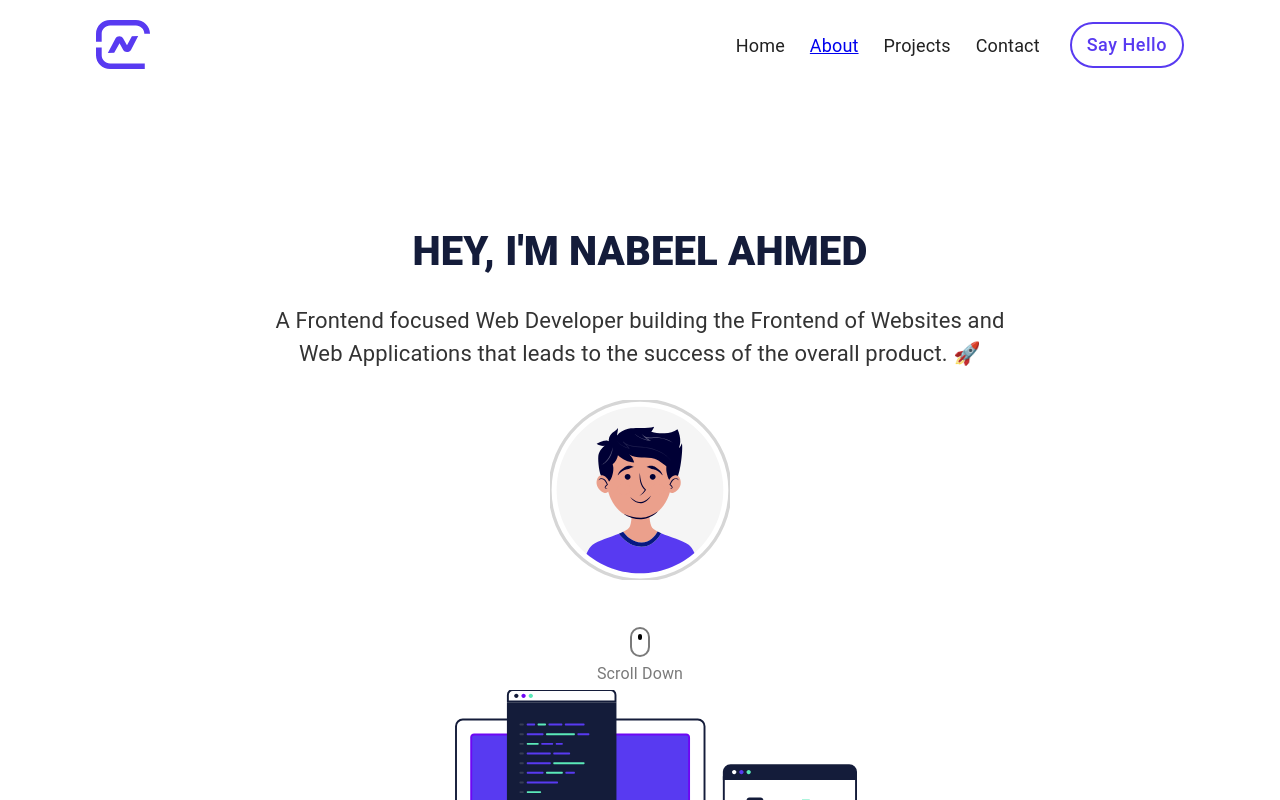
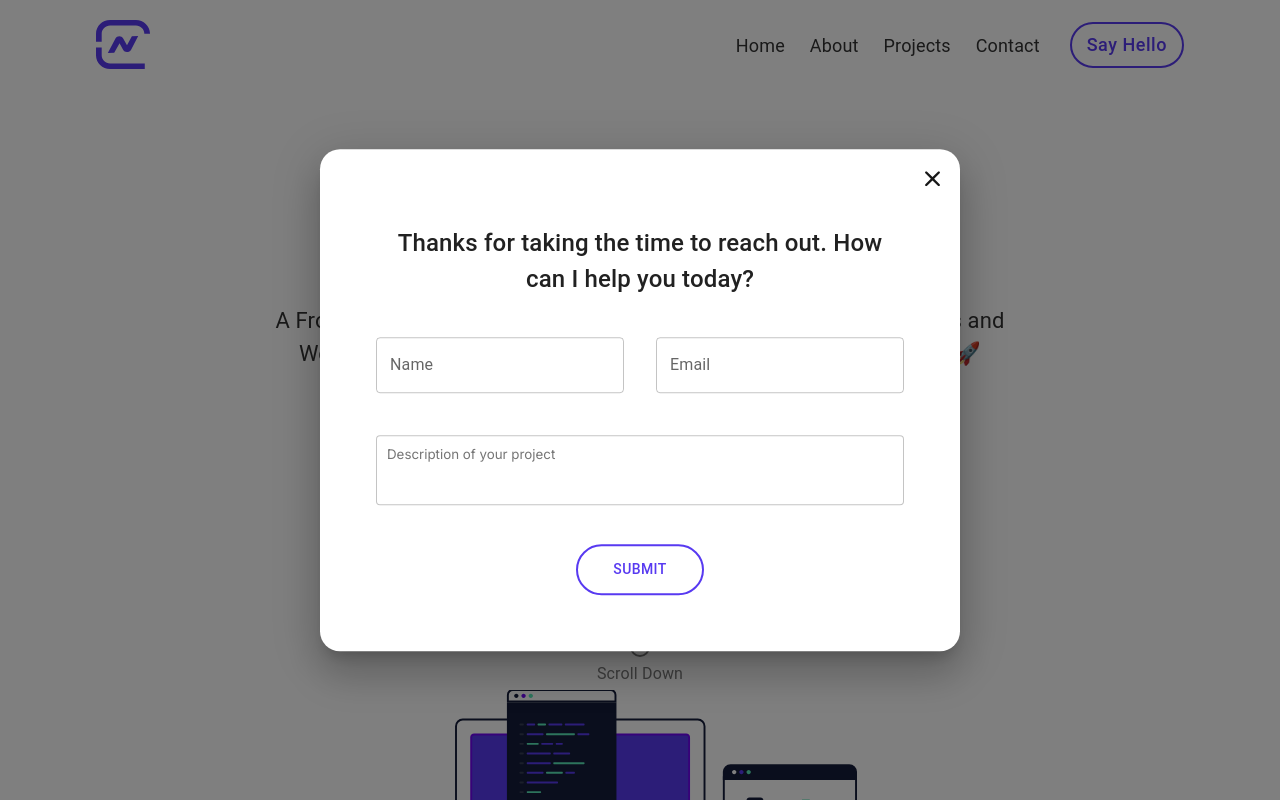
Before and after one commit to nabeelahmed8717/portfolio, a Next.js app in the folder portfolio-app/: page / in a window 1280 px wide. Both pictures are taken after a click on the button "Say Hello". Shown: the top 800 px of the page. Built offline with nearby package versions, Linux system fonts and the light colour scheme.

Commit message:
changes in portfolio

```diff
--- a/portfolio-app/components/organisms/footer/footer.tsx
+++ b/portfolio-app/components/organisms/footer/footer.tsx
@@ -89,7 +89,7 @@ const Footer = () => {
             <Image src={rocketImage} width={100} alt={''} />
           </div>
           <h2 className='fs-32 fw-500 text-center' style={{ marginBottom: "40px", marginTop: "20px" }}>
-            I’m excited to learn about your project. Ready to get started?
+            {"I’m excited to learn about your project. Ready to get started?"}
           </h2>
 
           <form onSubmit={formik.handleSubmit}>
--- a/portfolio-app/components/organisms/navbar/navBar.module.scss
+++ b/portfolio-app/components/organisms/navbar/navBar.module.scss
@@ -4,8 +4,43 @@
     margin: 0 auto;
   }
   .navItems{
+    a{
+      color: #333;
+      cursor: pointer;
+      text-decoration: none !important;
+      &:hover{
+        color: #000000;
+      }
+    }
+    p{
+      color: #333;
+      cursor: pointer;
+      &:hover{
+        color: #000000;
+      }
+    }
     @media (max-width: 768px) {
       display: none !important;
     }
   }
+
 }
+.navResMenu{
+  a{
+    color: #333;
+    cursor: pointer;
+    text-decoration: none !important;
+    text-align: center;
+    &:hover{
+      color: #000000;
+    }
+  }
+  p{
+    color: #333;
+    cursor: pointer;
+    text-align: center;
+    &:hover{
+      color: #000000;
+    }
+  }
+}
--- a/portfolio-app/components/organisms/navbar/navbar.tsx
+++ b/portfolio-app/components/organisms/navbar/navbar.tsx
@@ -2,11 +2,22 @@
 import VectorOne from '@/public/vectorone'
 import React, { useEffect, useState } from 'react'
 import styles from './navbar.module.scss'
-import { Button } from '@mui/material'
+import { Box, Button, Grid, SwipeableDrawer, TextField, TextareaAutosize } from '@mui/material'
 import MenuIcon from '@/public/menuIcon'
+import CloseIcon from '@/public/closeIcon'
+import ModalToDrawer from '@/components/shared/modalToDrawer'
+import { useFormik } from 'formik'
+import * as yup from 'yup';
 
 const Navbar = () => {
   const [isMobile, setIsMobile] = useState(false);
+  const [isResMenu, setIsResMenu] = useState(false);
+  const [isContactModal, setIsContactModal] = useState(false);
+
+  const toggleDrawer = (isContactModal: any) => () => {
+    setIsContactModal(isContactModal);
+  };
+
   useEffect(() => {
     const mediaQuery = window.matchMedia('(max-width: 768px)');
     function handleViewportChange(event: any) {
@@ -18,31 +29,152 @@ const Navbar = () => {
       mediaQuery.removeListener(handleViewportChange);
     };
   }, []);
+
+
+
+  const validationSchema = yup.object({
+    name: yup.string().required('Name is required'),
+    email: yup.string().email('Invalid email format').required('Email is required'),
+    description: yup.string().required('Budget is required'),
+  });
+
+
+  const formik = useFormik({
+    initialValues: {
+      name: '',
+      email: '',
+      description: '',
+    },
+    validationSchema: validationSchema,
+    onSubmit: (values) => {
+      console.log(values);
+    },
+  });
   return (
     <div className={styles.navbarMain}>
       <div className={`${styles.innerWrapper}  flex justify-between align-center`} style={{ padding: "20px 0px" }}>
         <VectorOne />
         {
           !isMobile ?
-          <div>
+            <div>
               <div className={`${styles.navItems} flex align-center`} style={{ gap: "30px" }}>
                 <div className='flex align-center fs-18' style={{ gap: "25px" }}>
                   <p>Home</p>
                   <a href="#about"><p>About</p></a>
-
-                  <p>Projects</p>
+                  <a href="#projects"><p>Projects</p></a>
                   <p>Contact</p>
                 </div>
-                <Button variant='outlined' style={{ textTransform: "capitalize" }} className='fs-18'>Say Hello</Button>
+                <Button variant='outlined' style={{ textTransform: "capitalize" }} className='fs-18' onClick={() => setIsContactModal(true)}>Say Hello</Button>
               </div>
             </div>
-          :
-          <MenuIcon />
+            :
+            <Box onClick={() => setIsResMenu(true)}>
+              <MenuIcon />
+            </Box>
 
         }
 
 
       </div>
+
+      <ModalToDrawer toggleDrawer={toggleDrawer} open={isContactModal}>
+
+
+
+        <div className='flex justify-center'>
+          {/* <Image src={rocketImage} width={100} alt={''} /> */}
+        </div>
+        <h2 className='fs-32 fw-500 text-center' style={{ marginBottom: "40px", marginTop: "20px" }}>
+          {"Thanks for taking the time to reach out. How can I help you today?"}
+        </h2>
+
+        <form onSubmit={formik.handleSubmit}>
+
+          <Grid container spacing={4}>
+            <Grid item xs={12} sm={12} md={6} lg={6}>
+              <TextField
+                label="Name"
+                variant="outlined"
+                fullWidth
+                id="name"
+                name="name"
+                value={formik.values.name}
+                onChange={formik.handleChange}
+                error={formik.touched.name && Boolean(formik.errors.name)}
+                helperText={formik.touched.name && formik.errors.name}
+              />
+            </Grid>
+            <Grid item xs={12} sm={12} md={6} lg={6}>
+              <TextField
+                label="Email"
+                variant="outlined"
+                fullWidth
+                id="email"
+                name="email"
+                type="email"
+                value={formik.values.email}
+                onChange={formik.handleChange}
+                error={formik.touched.email && Boolean(formik.errors.email)}
+                helperText={formik.touched.email && formik.errors.email}
+              />
+            </Grid>
+
+
+
+
+            <Grid item xs={12} sm={12} md={12} lg={12}>
+              <TextareaAutosize
+                aria-label="minimum height"
+                minRows={3}
+                placeholder="Description of your project"
+                id="description"
+                name="description"
+                value={formik.values.description}
+                onChange={formik.handleChange}
+                style={{ width: '100%', padding: '10px', marginTop: '10px', resize: 'none', outline: "none", borderColor: formik.touched.email && Boolean(formik.errors.email) ? "#d32f2f" : " rgba(0, 0, 0, 0.23)", borderRadius: "4px", fontFamily: 'Inter' }}
+              />
+              {(formik.touched.email && formik.errors.email) && <span style={{
+                color: "#d32f2f",
+                fontWeight: 400,
+                fontSize: '0.75rem',
+                lineHeight: '1.66',
+                letterSpacing: '0.03333em',
+                textAlign: 'left',
+                marginTop: '3px',
+                marginRight: '14px',
+                marginBottom: '0',
+                marginLeft: '14px',
+              }}>{formik.touched.email && formik.errors.email}</span>}
+            </Grid>
+
+          </Grid>
+
+
+
+          <Box sx={{ mt: 4 }} className='flex justify-center'>
+            <Button type="submit" variant="outlined" color="primary" style={{ padding: "11px 35px" }}>
+              Submit
+            </Button>
+          </Box>
+        </form>
+      </ModalToDrawer>
+
+      <SwipeableDrawer anchor="left" open={isResMenu} onClose={() => setIsResMenu(false)} onOpen={() => console.log('')}>
+        <div>
+          <div style={{ position: "absolute", right: "20px", top: "20px", cursor: "pointer" }} onClick={() => setIsResMenu(false)}><CloseIcon /></div>
+          <div style={{ padding: "20px", width: "85vw", display: "flex", alignItems: "center", justifyContent: "center", height: "60vh" }}>
+            <div className={`${styles.navResMenu} flex align-center fs-24`} style={{ gap: "25px", flexDirection: "column" }}>
+              <p className='fs-24' onClick={() => setIsResMenu(false)}>Home</p>
+              <a href="#about" onClick={() => setIsResMenu(false)}><p className='fs-24'>About</p></a>
+              <a href="#projects" onClick={() => setIsResMenu(false)}><p className='fs-24'>Projects</p></a>
+              <p className='fs-24' onClick={() => setIsResMenu(false)}>Contact</p>
+
+              <Button variant='outlined' style={{ textTransform: "capitalize" }} className='fs-18' onClick={() => {setIsContactModal(true); setIsResMenu(false)}}>Say Hello</Button>
+            </div>
+          </div>
+        </div>
+      </SwipeableDrawer>
+
     </div>
   )
 }
--- a/portfolio-app/pages/landingPage/landingPage.module.scss
+++ b/portfolio-app/pages/landingPage/landingPage.module.scss
@@ -1,4 +1,5 @@
 .landingPageMain {
+  overflow: hidden;
   .scrollCcv {
     display: flex;
     align-items: center;
@@ -45,6 +46,7 @@
     align-items: center;
     justify-content: center;
     flex-direction: column;
+
     .textHero {
       width: 60%;
       margin: 0 auto;
@@ -117,6 +119,11 @@
         gap: 20px;
         box-shadow: rgba(149, 157, 165, 0.2) 0px 8px 24px;
         align-items: center;
+        p{
+          @media (max-width: 600px) {
+            height: fit-content !important;
+          }
+        }
         .tag {
           align-items: center;
           background-color: #ededf0;
--- a/portfolio-app/pages/landingPage/landingPage.tsx
+++ b/portfolio-app/pages/landingPage/landingPage.tsx
@@ -155,20 +155,23 @@ const LandingPage = () => {
     <Box className={styles.landingPageMain}>
       <Box className={styles.landOpener}>
         <h2 className='fs-40 fw-900 title-color' style={{ marginTop: "16vh" }} data-aos="zoom-in" data-aos-duration="500">
-          HEY, I'M NABEEL AHMED
+          {"HEY, I'M NABEEL AHMED"}
         </h2>
         <p className={`${styles.textHero} text-primary fs-22`} data-aos="zoom-in" data-aos-duration="600">
-          A Frontend focused Web Developer building the Frontend of Websites and Web Applications that leads to the success of the overall product. 🚀
+          {"A Frontend focused Web Developer building the Frontend of Websites and Web Applications that leads to the success of the overall product. 🚀"}
         </p>
-        <Box data-aos="zoom-in" data-aos-duration="600">
+        <Box data-aos="zoom-in" data-aos-duration="600" className={styles.avatarProfile}>
           <UserIcon />
         </Box>
 
+        <Box sx={{height:"100px"}}>
         {!isHidden &&
           <div className={styles.scrollCcv} data-aos="fade-down">
             <div className={styles.ranMouse}><div className={styles.mouseScroll}></div></div>
             <p>Scroll Down</p>
-          </div>}
+          </div>
+        }
+        </Box>
 
       </Box>
       <Box className={styles.aboutSection} id='about'>
@@ -184,7 +187,7 @@ const LandingPage = () => {
             <Grid item xs={12} sm={12} md={5} lg={5}>
               <Box>
                 <h2 className='fs-22 title-color' style={{ marginBottom: "10px" }}>Get to know me!</h2>
-                <p className='fs-16 text-primary'>As a seasoned Frontend Web Developer with over 5 years in the industry, I specialize in creating visually striking and user-centric interfaces. My expertise lies in translating design concepts into responsive and high-performance websites and applications. I stay abreast of industry trends, ensuring that my work aligns with current standards while anticipating future needs. Committed to delivering excellence, I bring a proven track record of successful collaborations and a passion for enhancing overall user experiences. Let's elevate your digital presence together.</p>
+                <p className='fs-16 text-primary'>{"As a seasoned Frontend Web Developer with over 5 years in the industry, I specialize in creating visually striking and user-centric interfaces. My expertise lies in translating design concepts into responsive and high-performance websites and applications. I stay abreast of industry trends, ensuring that my work aligns with current standards while anticipating future needs. Committed to delivering excellence, I bring a proven track record of successful collaborations and a passion for enhancing overall user experiences. Let's elevate your digital presence together."}</p>
               </Box>
             </Grid>
             <Grid item xs={12} sm={12} md={7} lg={7}>
@@ -206,14 +209,14 @@ const LandingPage = () => {
         </Box>
       </Box>
 
-      <Box>
-        <h2 className='title-color fs-29' style={{ textAlign: "center", margin: "120px 0px 10px 0px" }} data-aos="zoom-in">My Recent Work</h2>
-        <p className='title-color fs-18' style={{ textAlign: "center", margin: "0px 0px 80px 0px" }} data-aos="zoom-in">Here are a few past design projects I've worked on. Want to see more? <span className='link-color'>Email me</span> .</p>
+      <Box id='projects' sx={{ paddingTop: "120px" }}>
+        <h2 className='title-color fs-29' style={{ textAlign: "center", margin: "0px 0px 10px 0px" }} data-aos="zoom-in">My Recent Work</h2>
+        <p className='title-color fs-18' style={{ textAlign: "center", margin: "0px 0px 80px 0px" }} data-aos="zoom-in">{"Here are a few past design projects I've worked on. Want to see more?"} <span className='link-color'>Email me</span> .</p>
         <Box className={styles.wrapperRecentWork}>
           <Grid container spacing={4}>
             {
               recentProjects.map((item) => (
-                <Grid item xs={12} sm={12} md={4} lg={4}>
+                <Grid item xs={12} sm={12} md={4} lg={4} key={uuidv4()}>
                   <Box className={styles.bxCardsProjects} data-aos="zoom-in">
                     <Image src={item.Image} width={120} alt='' style={{ borderRadius: "8px" }} />
                     <Box >
@@ -231,7 +234,7 @@ const LandingPage = () => {
       <Box className={styles.aboutSection} id='startups' sx={{ marginTop: "120px" }}>
         <Box className={styles.sectionMainAbout} sx={{ height: "444px" }}>
           <h2 className='white-color fs-29' data-aos="zoom-in">My Startup Projects</h2>
-          <p className='white-dull fs-18' data-aos="zoom-in">I'm a bit of a digital product junky. Over the years I've used a lot of web and mobile apps in different industries and verticals. Eventually, I decided that it would be a fun challenge to design and build my own.</p>
+          <p className='white-dull fs-18' data-aos="zoom-in">{"I'm a bit of a digital product junky. Over the years I've used a lot of web and mobile apps in different industries and verticals. Eventually, I decided that it would be a fun challenge to design and build my own."}</p>
         </Box>
         <Box className={styles.sectionMainStartupExtended}>
           <Grid container spacing={4}>
```
Also changed, not shown: portfolio-app/public/user.tsx (+32 -32 lines).
